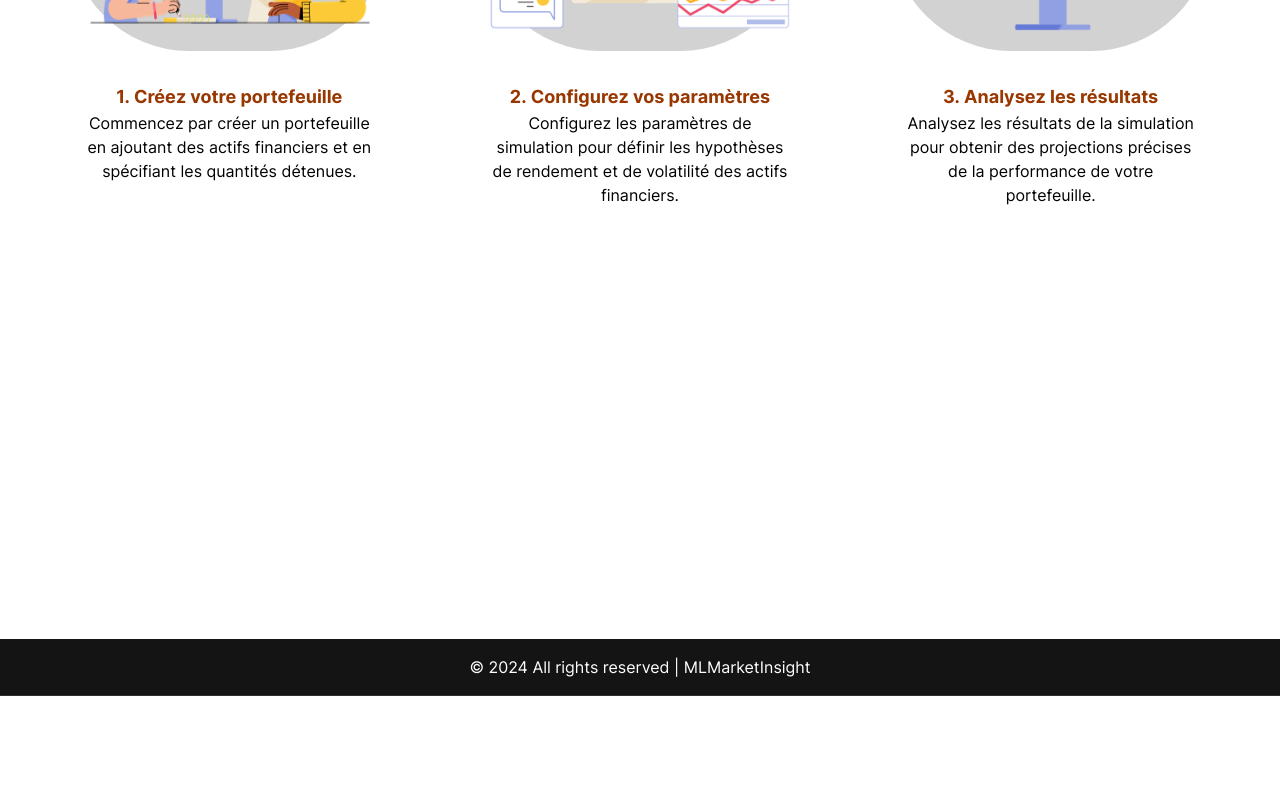
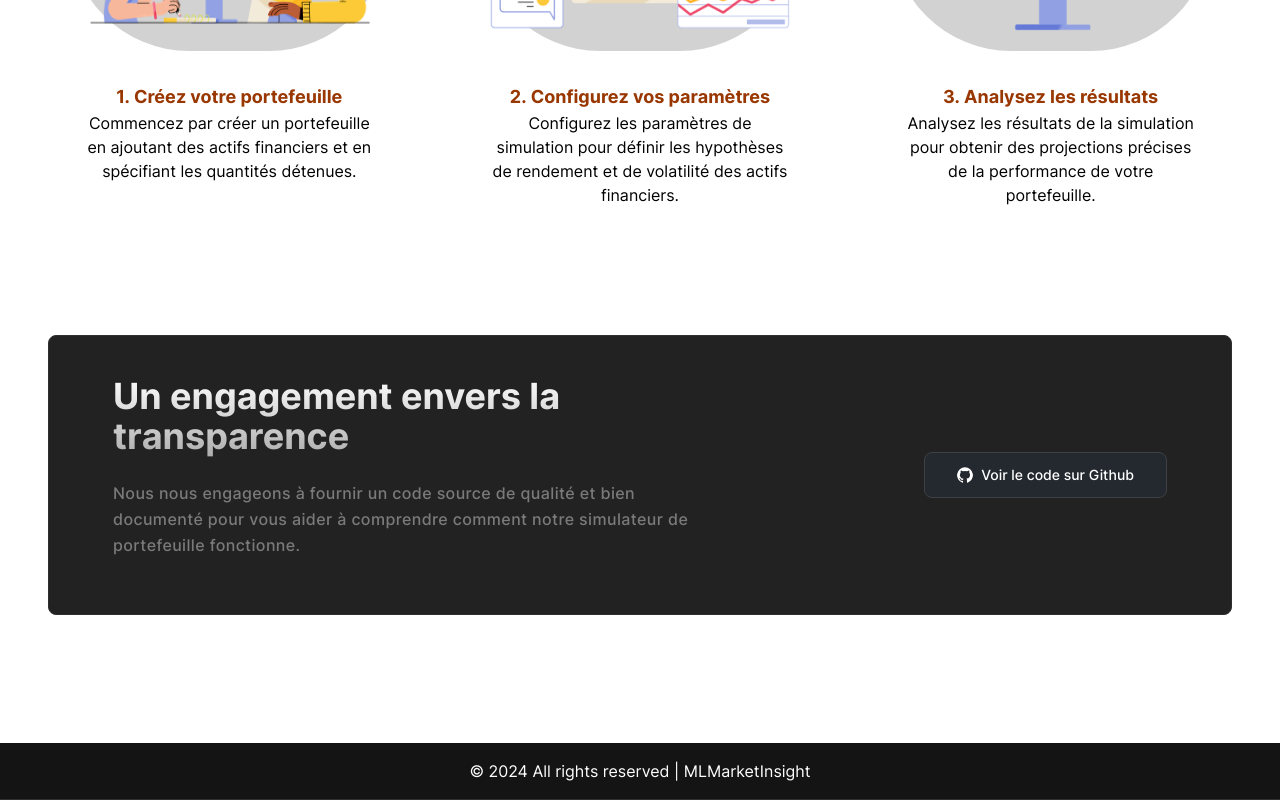
Before and after one commit to ml-market-insight/frontend, a Next.js app: page / in a window 1280 px wide. Shown: the part 1599-2399 px from the top of the page. Before the commit the page ends 2295 px from the top, so only its background shows below. Built offline with nearby package versions, Linux system fonts and the light colour scheme.

Commit message:
feat(app): cta banner

```diff
--- a/src/app/page.tsx
+++ b/src/app/page.tsx
@@ -1,5 +1,6 @@
 //import Image from 'next/image';
 
+import CTABanner from '@/feature/cta';
 import Footer from '@/feature/footer';
 import Panel from '@/feature/panel';
 import SearchBar from '@/feature/searchbar';
@@ -28,12 +29,13 @@ export default function HomePage() {
       <section className="flex w-full -translate-y-1/3 justify-center md:-translate-y-1/2">
         <Panel />
       </section>
-      <section className="flex min-h-screen -translate-y-64 flex-col gap-16 px-12 md:-translate-y-32">
+      <section className="flex -translate-y-64 flex-col gap-16 px-12 md:-translate-y-32">
         <h2 className="bg-gradient-to-r from-accent to-accentdark bg-clip-text text-transparent">
           Comment ça marche ?
         </h2>
         <Steps />
       </section>
+      <CTABanner />
       <Footer />
     </main>
   );
--- /dev/null
+++ b/src/feature/cta/index.tsx
@@ -0,0 +1,42 @@
+const CTABanner = () => {
+  return (
+    <div className="mx-12 rounded-lg border border-lightgrey bg-dark">
+      <div className="flex w-full flex-wrap items-center justify-between gap-4 px-8 py-10 sm:px-16 lg:flex-nowrap">
+        <div className="lg:max-w-xl">
+          <h2 className="block w-full bg-gradient-to-b from-white to-white/60 bg-clip-text pb-2 text-3xl font-bold text-transparent sm:text-4xl">
+            Un engagement envers la transparence
+          </h2>
+          <p className="my-4 bg-transparent font-medium leading-relaxed tracking-wide text-white/40">
+            Nous nous engageons à fournir un code source de qualité et bien documenté pour vous
+            aider à comprendre comment notre simulateur de portefeuille fonctionne.
+          </p>
+        </div>
+        <div className="flex flex-wrap items-center justify-center gap-6">
+          <a
+            href="https://github.com/ml-market-insight"
+            target="_blank"
+            type="button"
+            className="focus:ring-gray-500 inline-flex items-center rounded-lg border border-zinc-700 bg-[#24292F] px-8 py-3 text-center text-sm font-medium text-white hover:bg-[#050708]/30 focus:outline-none focus:ring-4"
+          >
+            <svg
+              className="me-2 h-4 w-4"
+              aria-hidden="true"
+              xmlns="http://www.w3.org/2000/svg"
+              fill="currentColor"
+              viewBox="0 0 20 20"
+            >
+              <path
+                fill-rule="evenodd"
+                d="M10 .333A9.911 9.911 0 0 0 6.866 19.65c.5.092.678-.215.678-.477 0-.237-.01-1.017-.014-1.845-2.757.6-3.338-1.169-3.338-1.169a2.627 2.627 0 0 0-1.1-1.451c-.9-.615.07-.6.07-.6a2.084 2.084 0 0 1 1.518 1.021 2.11 2.11 0 0 0 2.884.823c.044-.503.268-.973.63-1.325-2.2-.25-4.516-1.1-4.516-4.9A3.832 3.832 0 0 1 4.7 7.068a3.56 3.56 0 0 1 .095-2.623s.832-.266 2.726 1.016a9.409 9.409 0 0 1 4.962 0c1.89-1.282 2.717-1.016 2.717-1.016.366.83.402 1.768.1 2.623a3.827 3.827 0 0 1 1.02 2.659c0 3.807-2.319 4.644-4.525 4.889a2.366 2.366 0 0 1 .673 1.834c0 1.326-.012 2.394-.012 2.72 0 .263.18.572.681.475A9.911 9.911 0 0 0 10 .333Z"
+                clip-rule="evenodd"
+              />
+            </svg>
+            Voir le code sur Github
+          </a>
+        </div>
+      </div>
+    </div>
+  );
+};
+
+export default CTABanner;
--- a/src/feature/footer/index.tsx
+++ b/src/feature/footer/index.tsx
@@ -1,6 +1,6 @@
 const Footer = () => {
   return (
-    <footer className="w-screen border-b border-lightgrey bg-obsidian px-11 py-4">
+    <footer className="mt-32 w-screen border-b border-lightgrey bg-obsidian px-11 py-4">
       <p className="text-center text-white">© 2024 All rights reserved | MLMarketInsight</p>
     </footer>
   );
```
